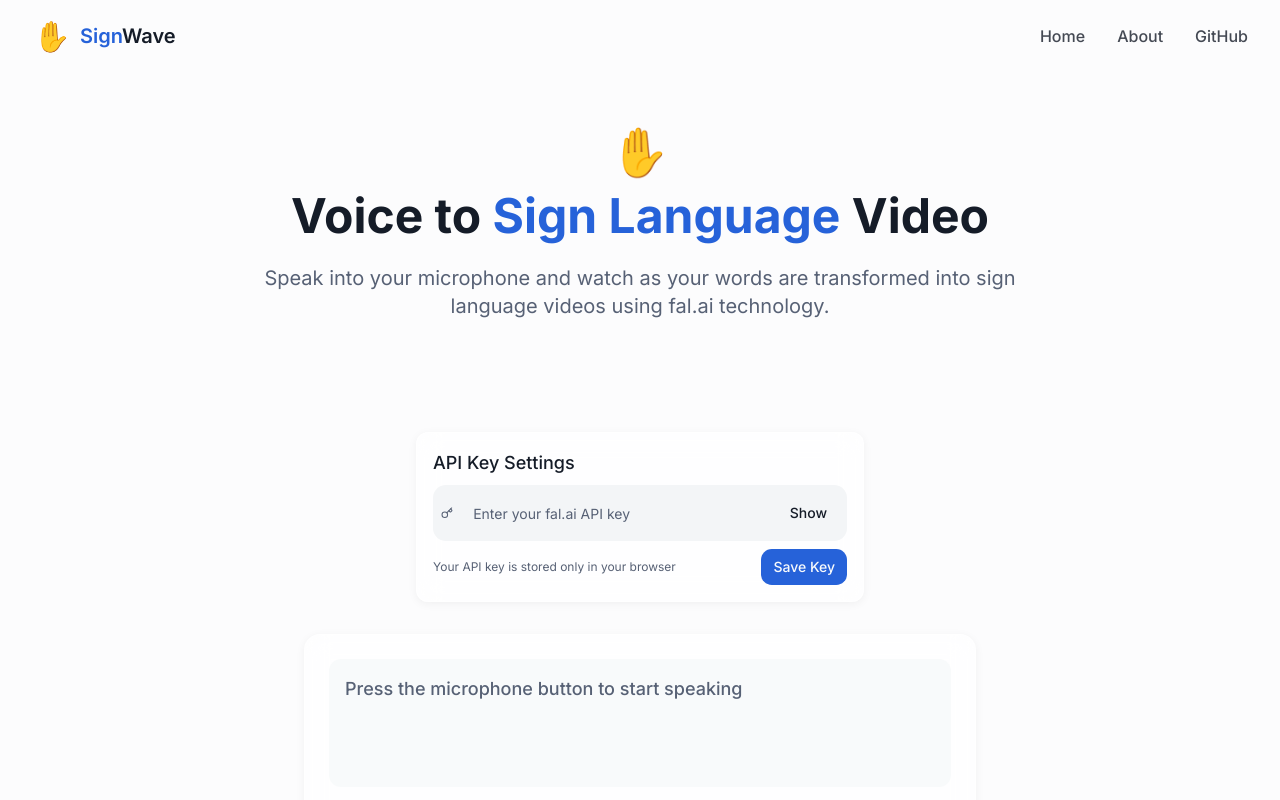
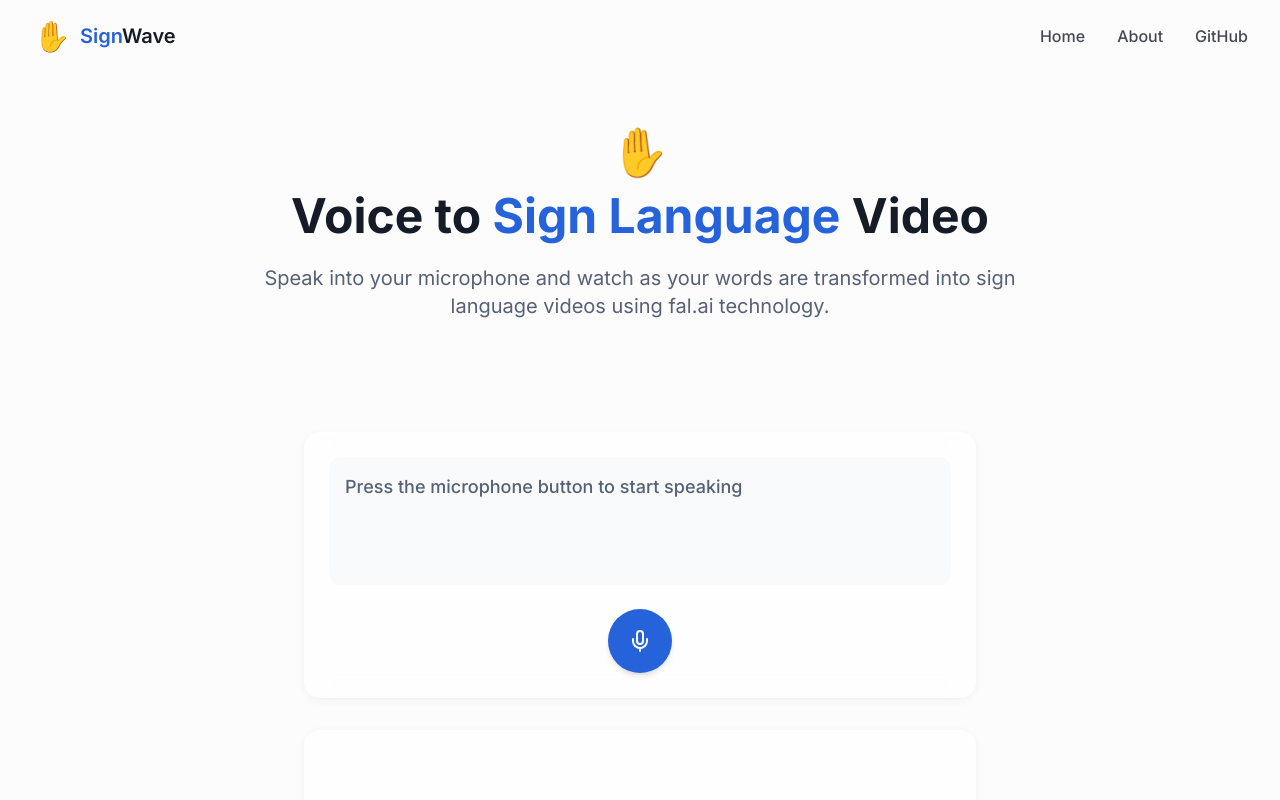
Before and after one commit to simplecodecraft04/signwave-voice, a React (Vite) app: page / in a window 1280 px wide. Shown: the top 800 px of the page. Built offline with nearby package versions, Linux system fonts and the light colour scheme.

Commit message:
Reverted to edit edt-a22cefd7-660f-4507-8948-18847cc70107: "Integrate API key in platform
The API key is now integrated into the platform instead of being passed in the UI."

```diff
--- a/src/components/ApiKeySettings.tsx
+++ /dev/null
@@ -1,75 +0,0 @@
-
-import { useState, useEffect } from 'react';
-import { Key } from 'lucide-react';
-import { Input } from './ui/input';
-import { Button } from './ui/button';
-import { toast } from '@/hooks/use-toast';
-
-interface ApiKeySettingsProps {
-  onApiKeySaved: (apiKey: string) => void;
-}
-
-const ApiKeySettings = ({ onApiKeySaved }: ApiKeySettingsProps) => {
-  const [apiKey, setApiKey] = useState('');
-  const [isVisible, setIsVisible] = useState(false);
-
-  useEffect(() => {
-    // Load API key from localStorage on component mount
-    const savedApiKey = localStorage.getItem('falAiApiKey');
-    if (savedApiKey) {
-      setApiKey(savedApiKey);
-      onApiKeySaved(savedApiKey);
-    }
-  }, [onApiKeySaved]);
-
-  const saveApiKey = () => {
-    if (apiKey.trim() === '') {
-      toast({
-        title: 'API Key Required',
-        description: 'Please enter your fal.ai API key',
-        variant: 'destructive',
-      });
-      return;
-    }
-
-    localStorage.setItem('falAiApiKey', apiKey);
-    onApiKeySaved(apiKey);
-
-    toast({
-      title: 'API Key Saved',
-      description: 'Your fal.ai API key has been saved.',
-    });
-  };
-
-  return (
-    <div className="glass-card p-4 rounded-xl max-w-md mx-auto mb-8">
-      <h3 className="text-lg font-medium mb-2">API Key Settings</h3>
-      <div className="flex items-center p-2 bg-muted rounded-lg mb-2">
-        <Key className="mr-2 h-4 w-4 text-muted-foreground" />
-        <Input
-          type={isVisible ? "text" : "password"}
-          placeholder="Enter your fal.ai API key"
-          value={apiKey}
-          onChange={(e) => setApiKey(e.target.value)}
-          className="border-0 bg-transparent focus-visible:ring-0 focus-visible:ring-offset-0"
-        />
-        <Button
-          variant="ghost"
-          size="sm"
-          onClick={() => setIsVisible(!isVisible)}
-          className="ml-2"
-        >
-          {isVisible ? 'Hide' : 'Show'}
-        </Button>
-      </div>
-      <div className="flex justify-between items-center">
-        <p className="text-xs text-muted-foreground">
-          Your API key is stored only in your browser
-        </p>
-        <Button size="sm" onClick={saveApiKey}>Save Key</Button>
-      </div>
-    </div>
-  );
-};
-
-export default ApiKeySettings;
--- a/src/pages/Index.tsx
+++ b/src/pages/Index.tsx
@@ -1,30 +1,16 @@
 
-import { useState, useEffect } from 'react';
+import { useState } from 'react';
 import { motion } from 'framer-motion';
 import Header from '../components/Header';
 import VoiceInput from '../components/VoiceInput';
 import Footer from '../components/Footer';
 import FalVideoDisplay from '../components/FalVideoDisplay';
-import ApiKeySettings from '../components/ApiKeySettings';
 
 const Index = () => {
   const [transcription, setTranscription] = useState('');
-  const [apiKeySaved, setApiKeySaved] = useState(false);
-
-  useEffect(() => {
-    // Check if API key is already saved on component mount
-    const savedApiKey = localStorage.getItem('falAiApiKey');
-    if (savedApiKey) {
-      setApiKeySaved(true);
-    }
-  }, []);
 
   const handleTranscription = (text: string) => {
     setTranscription(text);
-  };
-
-  const handleApiKeySaved = (apiKey: string) => {
-    setApiKeySaved(true);
   };
 
   return (
@@ -58,15 +44,6 @@ const Index = () => {
               </p>
             </motion.div>
           </section>
-
-          <motion.section
-            className="mb-8"
-            initial={{ opacity: 0 }}
-            animate={{ opacity: 1 }}
-            transition={{ delay: 0.2, duration: 0.6 }}
-          >
-            <ApiKeySettings onApiKeySaved={handleApiKeySaved} />
-          </motion.section>
 
           <motion.section
             className="mb-16 space-y-8"
--- a/src/services/falAiService.ts
+++ b/src/services/falAiService.ts
@@ -1,5 +1,7 @@
 
 import { toast } from "@/hooks/use-toast";
+
+const FAL_AI_API_KEY = "your-fal-ai-api-key-here"; // Replace with your actual fal.ai API key
 
 interface FalAiOptions {
   prompt: string;
@@ -7,22 +9,11 @@ interface FalAiOptions {
 
 export const generateSignLanguageVideo = async ({ prompt }: FalAiOptions) => {
   try {
-    const apiKey = localStorage.getItem('falAiApiKey');
-
-    if (!apiKey) {
-      toast({
-        title: "API Key Missing",
-        description: "Please provide your fal.ai API key in the settings",
-        variant: "destructive",
-      });
-      return null;
-    }
-
     const response = await fetch("https://api.fal.ai/v2/video", {
       method: "POST",
       headers: {
         "Content-Type": "application/json",
-        "Authorization": `Key ${apiKey}`,
+        "Authorization": `Key ${FAL_AI_API_KEY}`,
       },
       body: JSON.stringify({
         model: "fal.ai/veo2",
```
